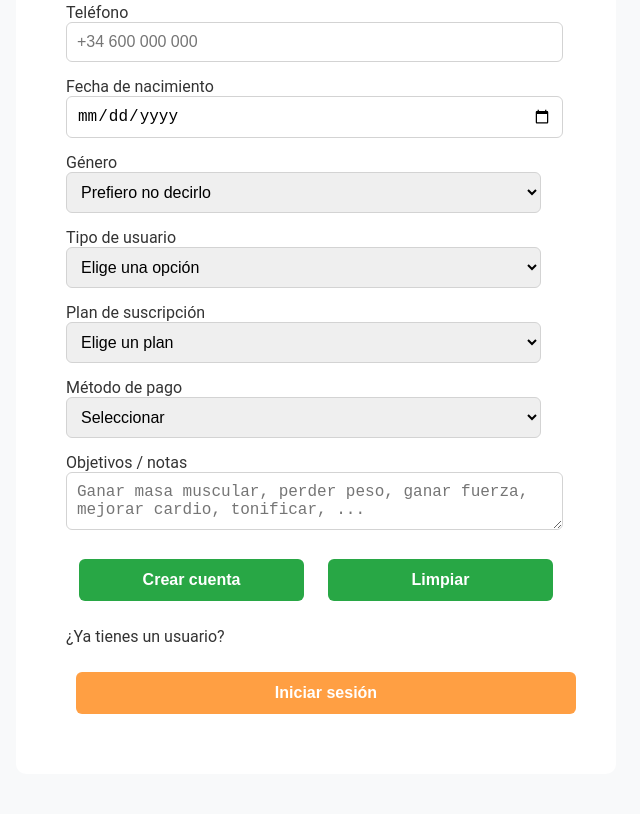
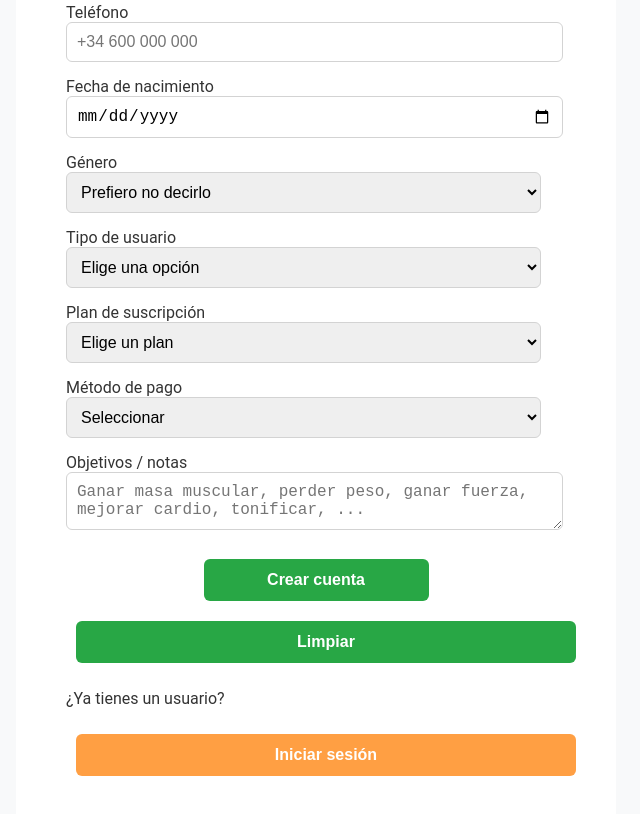
Before and after one commit to sergiote-ER/Proyecto-Intermodular-Codigo, a plain HTML site: page html/registro.html in a window 1280 px wide. Shown: the part 641-1455 px from the top of the page, without its empty margins (324-964 px from the left). Drawn offline with Linux system fonts and the light colour scheme.

Commit message:
Update registro.html

```diff
--- a/html/registro.html
+++ b/html/registro.html
@@ -97,7 +97,9 @@
                 </div>
                 <div class="botones">
                     <a href="registro.html"><button type="submit">Crear cuenta</button></a>
-                    <button type="reset">Limpiar</button>
+                </div>
+                  <div class="limpiar">
+                    <button type="reset" >Limpiar</button>
                 </div>
             </form>
             <div class="boton-alt">
```
